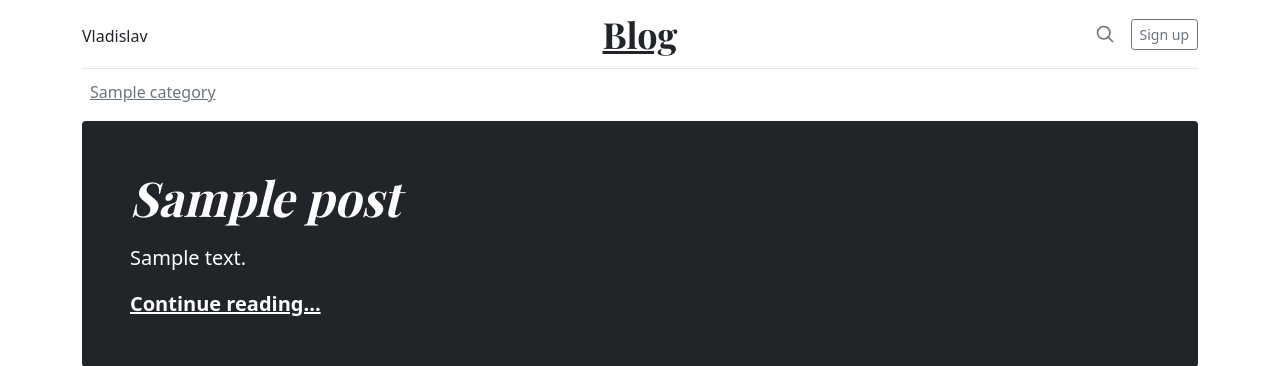
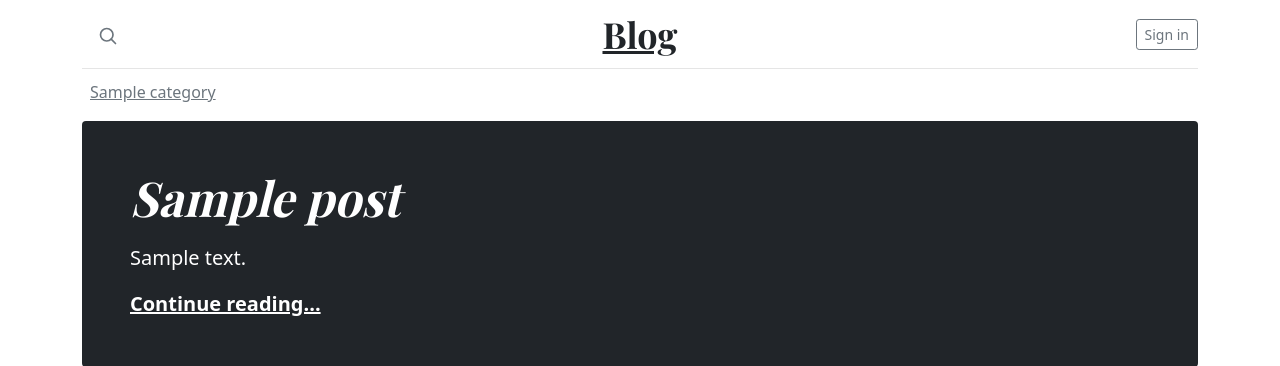
Before and after one commit to Chenger1/Blog-AvadaMedia, a Django app: page / in a window 1280 px wide. Shown: the top 366 px of the page. Run offline with Django 3.2, Linux system fonts and the light colour scheme; tables that the repository leaves empty hold one stand-in row (values such as "Sample post").

Commit message:
base.html. Add check for user authenticating

```diff
--- a/blog/blog_app/templates/base.html
+++ b/blog/blog_app/templates/base.html
@@ -31,16 +31,20 @@
   <header class="blog-header py-3">
     <div class="row flex-nowrap justify-content-between align-items-center">
       <div class="col-4 pt-1">
-        Vladislav
+        <a class="link-secondary" href="#" aria-label="Search">
+          <svg xmlns="http://www.w3.org/2000/svg" width="20" height="20" fill="none" stroke="currentColor" stroke-linecap="round" stroke-linejoin="round" stroke-width="2" class="mx-3" role="img" viewBox="0 0 24 24"><title>Search</title><circle cx="10.5" cy="10.5" r="7.5"/><path d="M21 21l-5.2-5.2"/></svg>
+        </a>
       </div>
       <div class="col-4 text-center">
         <a class="blog-header-logo text-dark" href="{% url 'blog_app:list_view' %}">Blog</a>
       </div>
       <div class="col-4 d-flex justify-content-end align-items-center">
-        <a class="link-secondary" href="#" aria-label="Search">
-          <svg xmlns="http://www.w3.org/2000/svg" width="20" height="20" fill="none" stroke="currentColor" stroke-linecap="round" stroke-linejoin="round" stroke-width="2" class="mx-3" role="img" viewBox="0 0 24 24"><title>Search</title><circle cx="10.5" cy="10.5" r="7.5"/><path d="M21 21l-5.2-5.2"/></svg>
-        </a>
-        <a class="btn btn-sm btn-outline-secondary" href="#">Sign up</a>
+          {% if user.is_authenticated %}
+            <a class="link-secondary" href="" style="margin-right: 20px;">{{ user }}  </a>
+            <a class="btn btn-sm btn-outline-secondary" href="#">Sign out</a>
+          {% else %}
+            <a class="btn btn-sm btn-outline-secondary" href="#">Sign in</a>
+          {% endif %}
       </div>
     </div>
   </header>
```
